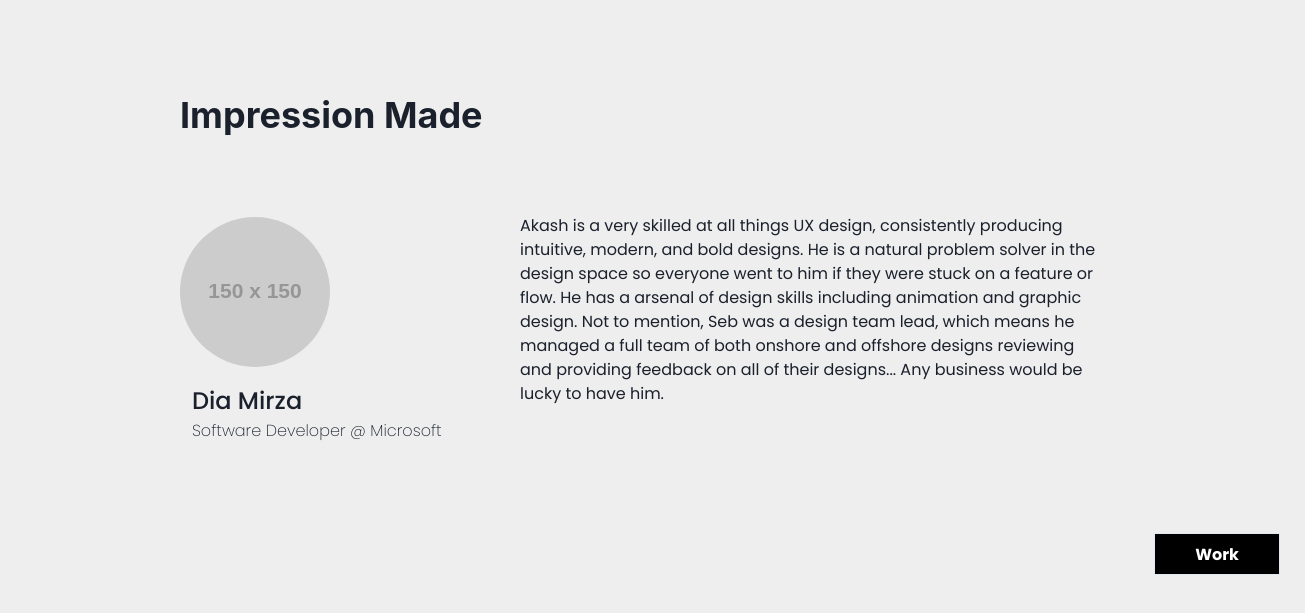
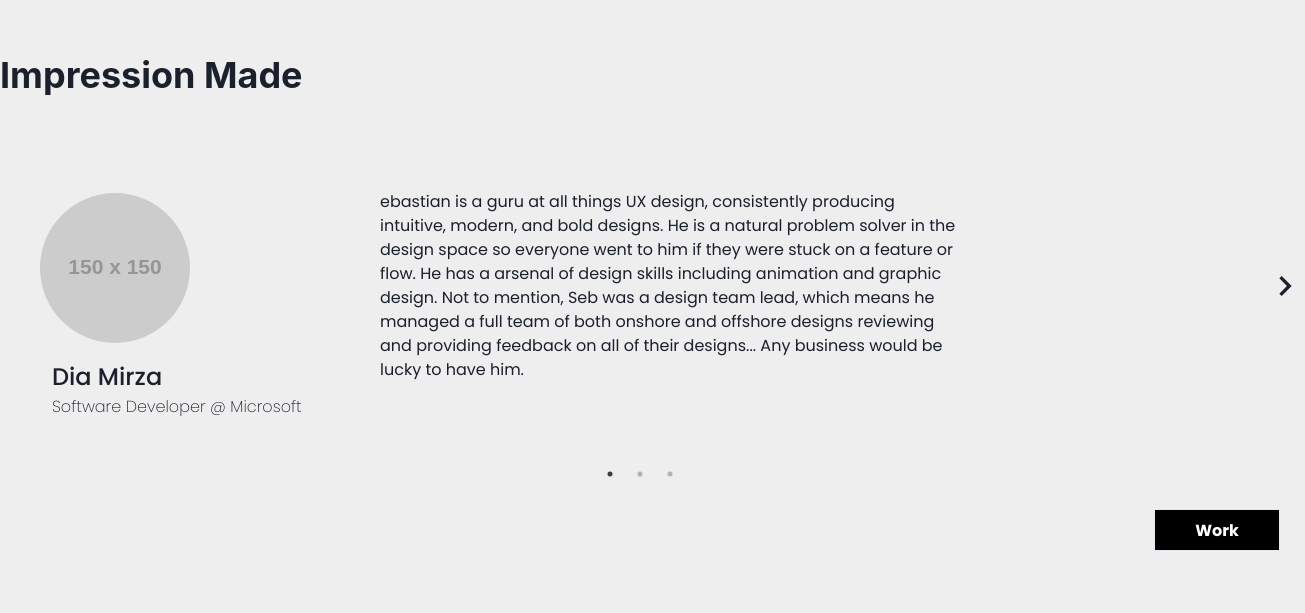
Before and after one commit to NegiAkash890/portfoliov2, a Next.js app: page /about in a window 1280 px wide. Shown: the part 1609-2222 px from the top of the page, 1305 px wide, since content can reach past the window. After the commit the page ends 2200 px from the top, so only its background shows below. Built offline with nearby package versions, Linux system fonts and the light colour scheme.

Commit message:
src: about: add slider to testimonial
Signed-off-by: Kartik Bhalla <kartikbhalla12@gmail.com>

```diff
--- a/common/dummy.json
+++ b/common/dummy.json
@@ -13,18 +13,18 @@
             "section_name": "Impression Made" ,
             "testimonials" : [
                 {
-                    "pic" : "",
+                    "pic" : "https://fakeimg.pl/150x150/",
                     "name" : "Dia Mirza",
                     "role" : "Software Developer @ Microsoft",
                     "feedback" : "ebastian is a guru at all things UX design, consistently producing intuitive, modern, and bold designs. He is a natural problem solver in the design space so everyone went to him if they were stuck on a feature or flow. He has a arsenal of design skills including animation and graphic design. Not to mention, Seb was a design team lead, which means he managed a full team of both onshore and offshore designs reviewing and providing feedback on all of their designs... Any business would be lucky to have him."
                 } ,
                 {
-                    "pic" : "",
+                    "pic" : "https://fakeimg.pl/150x150/",
                     "name" : "Tej Partap",
                     "role" : "MTS @ Siemen",
-                    "feedback" : "ebastian is a guru at all things UX design, consistently producing intuitive, modern, and bold designs. He is a natural problem solver in the design space so everyone went to him if they were stuck on a feature or flow. He has a arsenal of design skills including animation and graphic design. Not to mention, Seb was a design team lead, which means he managed a full team of both onshore and offshore designs reviewing and providing feedback on all of their designs... Any business would be lucky to have him."
+                    "feedback" : "Akash is a very skilled at all things UX design, consistently producing intuitive, modern, and bold designs. He is a natural problem solver in the design space so everyone went to him if they were stuck on a feature or flow. He has a arsenal of design skills including animation and graphic design. Not to mention, Seb was a design team lead, which means he managed a full team of both onshore and offshore designs reviewing and providing feedback on all of their designs... Any business would be lucky to have him."
                 } , {
-                    "pic" : "",
+                    "pic" : "https://fakeimg.pl/150x150/",
                     "name" : "Trivendram Pal",
                     "role" : "Software Developer @ Cadence",
                     "feedback" : "ebastian is a guru at all things UX design, consistently producing intuitive, modern, and bold designs. He is a natural problem solver in the design space so everyone went to him if they were stuck on a feature or flow. He has a arsenal of design skills including animation and graphic design. Not to mention, Seb was a design team lead, which means he managed a full team of both onshore and offshore designs reviewing and providing feedback on all of their designs... Any business would be lucky to have him."
--- a/package.json
+++ b/package.json
@@ -18,9 +18,11 @@
     "nprogress": "^0.2.0",
     "react": "18.2.0",
     "react-dom": "18.2.0",
+    "react-slick": "^0.29.0",
     "react-syntax-highlighter": "^15.5.0",
     "remark": "^14.0.2",
-    "remark-html": "^15.0.1"
+    "remark-html": "^15.0.1",
+    "slick-carousel": "^1.8.1"
   },
   "devDependencies": {
     "eslint": "8.24.0",
--- a/pages/about.js
+++ b/pages/about.js
@@ -7,11 +7,27 @@ import {
   Image,
   Text,
 } from "@chakra-ui/react";
+import { ChevronRightIcon, ChevronLeftIcon } from "@chakra-ui/icons"
 import React from "react";
+import Slider from "react-slick";
+import "slick-carousel/slick/slick.css";
+import "slick-carousel/slick/slick-theme.css";
+
 import dummyData from '../common/dummy.json';
 
 function about() {
   const info = dummyData.section;
+  const customIconHover = {
+    color: "black"
+  }
+  const sliderSettings = {
+    infinite: false,
+    dots: true,
+    autoplay: false,
+    prevArrow: <ChevronLeftIcon  w={10} h={10} _hover={customIconHover} />,
+    nextArrow: <ChevronRightIcon  w={10} h={10} _hover={customIconHover} sx={{'.slick-disabled' : {color: "transparent"}}} />,
+
+  }
   return (
     <>
 
@@ -75,39 +91,45 @@ function about() {
         </Box>
       </Box>
       <Box
+        my={["10","10","50"]}
+      >
+        <Heading mb={4}>{info[2][`section_name`]}</Heading>
+        <Slider
+          {...sliderSettings}
+        >
+
+          {info[2].testimonials.map(testimonial => (
+            <Box
+            key={testimonial.name}
             alignItems="center"
             p={["4","4","10"]}
             justifyContent="center"
             maxW={1000}
-        my={["10","10","50"]}
+
             mx="auto"
             width={"100%"}>
-        <Heading mb={4}>{info[2][`section_name`]}</Heading>
-        <Box gap={10} mt={10} display={{sm: "block", base:"block", md:"flex"}} alignItems="center" justifyContent="center" wrap={"wrap"}>
+
+            <Box gap={10}  display={{sm: "block", base:"block", md:"flex"}} alignItems="center" justifyContent="center" wrap={"wrap"}>
             <Box mt={10} minW="300"  display={{sm: "flex", base:"flex", md:"block"}}>
-          <Image src="https://fakeimg.pl/150x150/" borderRadius={"100px"} alt="fallback-image"/>
+              <Image src={testimonial.pic} borderRadius={"100px"} alt="fallback-image"/>
               <Box ml={3} mt={4} lineHeight="1.5">
                 <Text fontWeight="medium" fontSize="1.5rem">
-              Dia Mirza
+                  {testimonial.name}
                 </Text>
                 <Text fontWeight={"thin"} fontSize={["0.8rem","1rem","1rem"]}>
-              Software Developer @ Microsoft
+                  {testimonial.role}
                 </Text>
               </Box>
             </Box>
             <Box>
               <Text mt={["10","0","0"]} fontSize={["0.8rem","1rem","1rem"]}>
-            Akash is a very skilled at all things UX design, consistently producing
-            intuitive, modern, and bold designs. He is a natural problem solver
-            in the design space so everyone went to him if they were stuck on a
-            feature or flow. He has a arsenal of design skills including
-            animation and graphic design. Not to mention, Seb was a design team
-            lead, which means he managed a full team of both onshore and
-            offshore designs reviewing and providing feedback on all of their
-            designs... Any business would be lucky to have him.
+                {testimonial.feedback}
               </Text>
             </Box>
             </Box>
+          </Box>
+          ))}
+        </Slider>
       </Box>
       <Button mr={["2","0","0"]} float={'right'} variant={'outline'} bg='black' color={'white'} px={10} py={5} borderRadius='none' mb={10}>Work</Button>
     </>
```
Also changed, not shown: 1 other file (tests, documents, lock files or other folders). Lines whose indentation alone changed are shown as unchanged.
